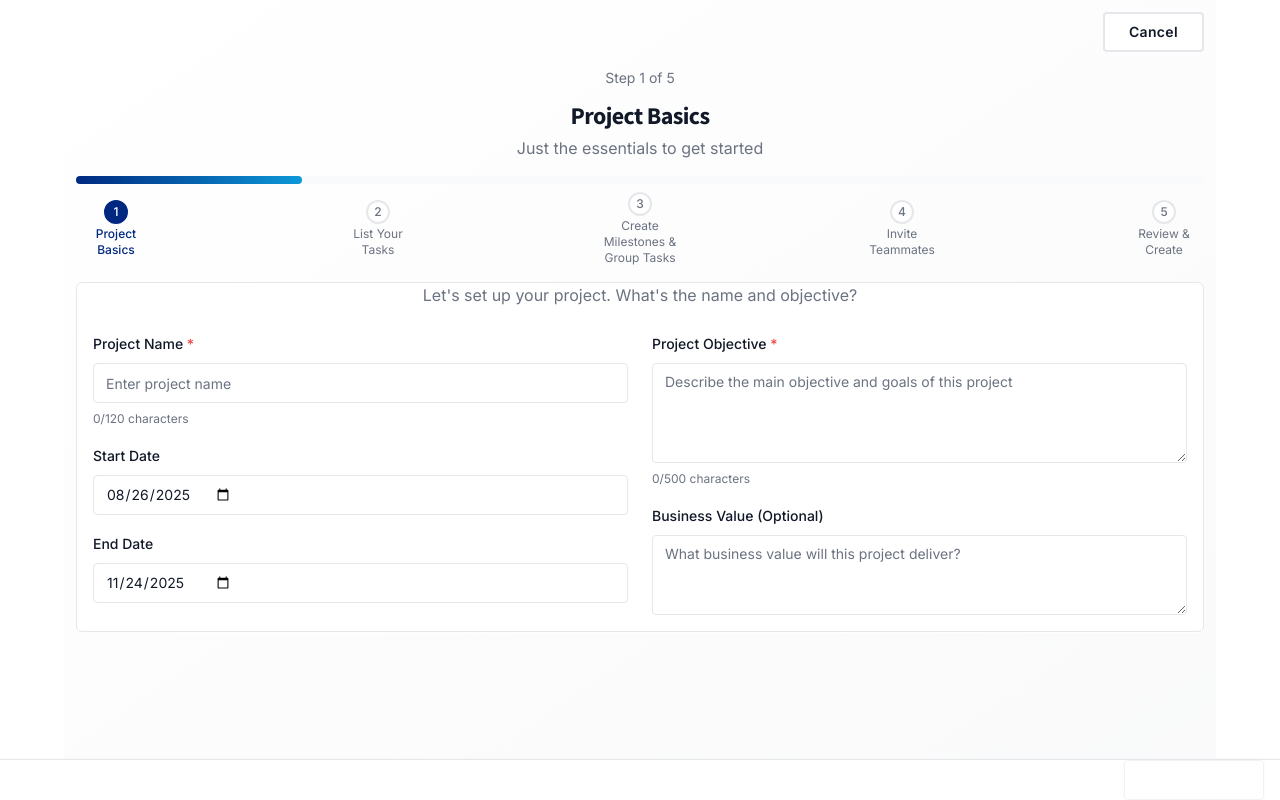
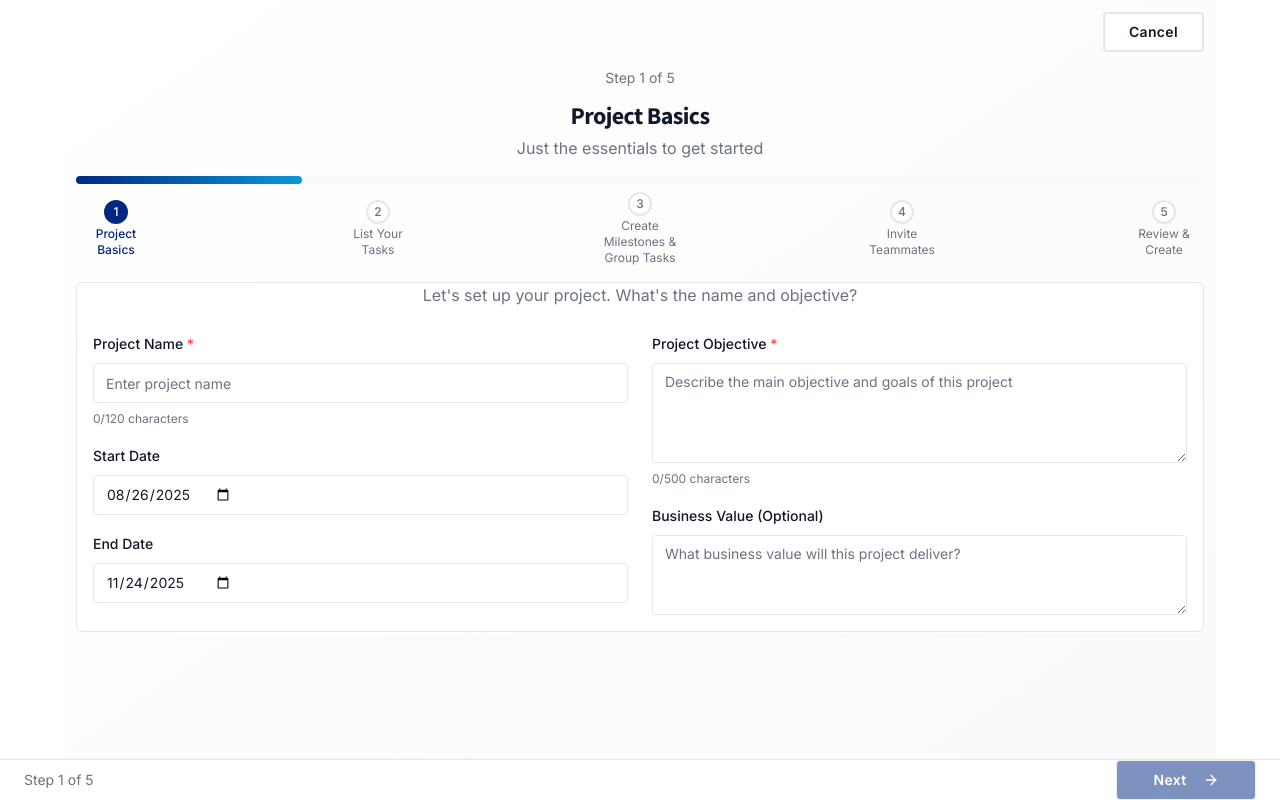
Before and after one commit to ms86100/airbus-project-hub, a React (Vite) app: page /create-project in a window 1280 px wide. Built offline with nearby package versions, Linux system fonts and the light colour scheme.

Commit message:
Fix recent projects margin and wizard button
Add margin to recent projects section for better visual appeal.
Fix the missing or invisible "Next" button in the wizard.

```diff
--- a/src/components/Dashboard.tsx
+++ b/src/components/Dashboard.tsx
@@ -292,9 +292,9 @@ const Dashboard = () => {
               <p>No projects found. Create your first project to get started.</p>
             </div>
           ) : (
-            <div className="grid grid-cols-1 md:grid-cols-2 lg:grid-cols-3 gap-4">
+            <div className="grid grid-cols-1 md:grid-cols-2 lg:grid-cols-3 gap-6 p-4">
               {projects.map((project) => (
-                <Card key={project.id} className="hover:shadow-md transition-shadow">
+                <Card key={project.id} className="hover:shadow-md transition-shadow border border-border">
                   <CardHeader className="pb-3">
                     <div className="flex items-start justify-between">
                       <CardTitle className="text-lg line-clamp-1">{project.name}</CardTitle>
--- a/src/components/ProjectWizard.tsx
+++ b/src/components/ProjectWizard.tsx
@@ -243,12 +243,21 @@ const ProjectWizard = () => {
       </div>
 
       {/* Sticky Footer Navigation */}
-      <div className="fixed bottom-0 left-0 right-0 h-18 bg-surface-default border-t border-border shadow-professional z-[1000] flex items-center justify-end px-4 gap-3">
+      <div className="fixed bottom-0 left-0 right-0 h-18 bg-surface-default border-t border-border shadow-professional z-[1000] flex items-center justify-between px-6 gap-3">
+        <div className="flex items-center gap-2 text-sm text-muted-foreground">
+          Step {currentStep + 1} of {steps.length}
+        </div>
+        <div className="flex items-center gap-3">
+          {currentStep > 0 && (
+            <Button variant="outline" onClick={prevStep} className="min-w-[100px] h-10">
+              Back
+            </Button>
+          )}
           {currentStep === steps.length - 1 ? (
             <Button
               onClick={createProject}
               disabled={!canProceed() || isCreating}
-            className="min-w-[140px] h-10 font-semibold"
+              className="min-w-[140px] h-10 font-semibold bg-brand-primary hover:bg-brand-primary/90 text-brand-on-primary"
             >
               {isCreating ? (
                 <>Creating...</>
@@ -263,12 +272,13 @@ const ProjectWizard = () => {
             <Button
               onClick={nextStep}
               disabled={!canProceed()}
-            className="min-w-[140px] h-10 font-semibold"
+              className="min-w-[140px] h-10 font-semibold bg-brand-primary hover:bg-brand-primary/90 text-brand-on-primary"
             >
               Next
               <ArrowRight className="h-4 w-4 ml-2" />
             </Button>
           )}
+        </div>
       </div>
 
       {/* Celebration Overlay */}
```
Lines whose indentation alone changed are shown as unchanged.
